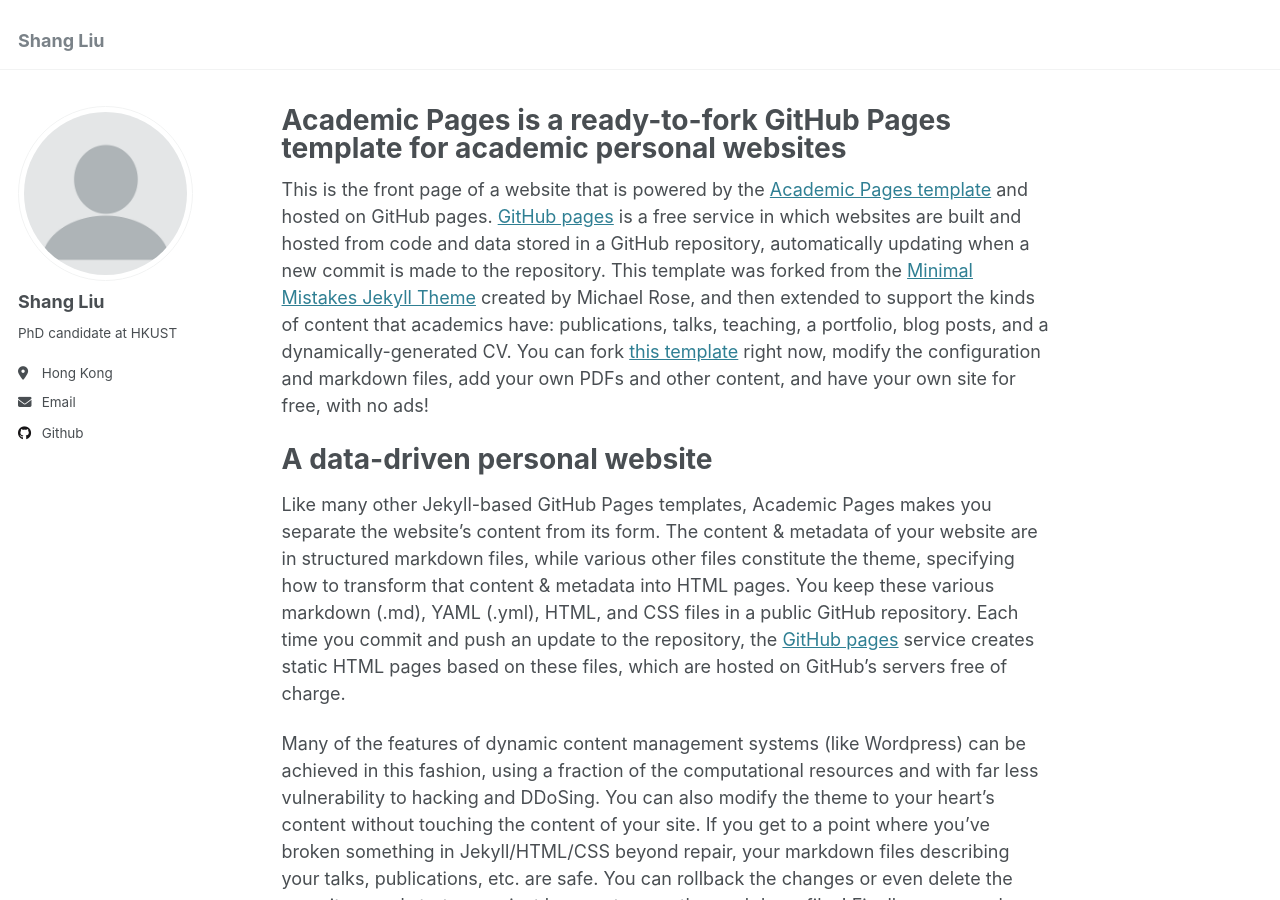
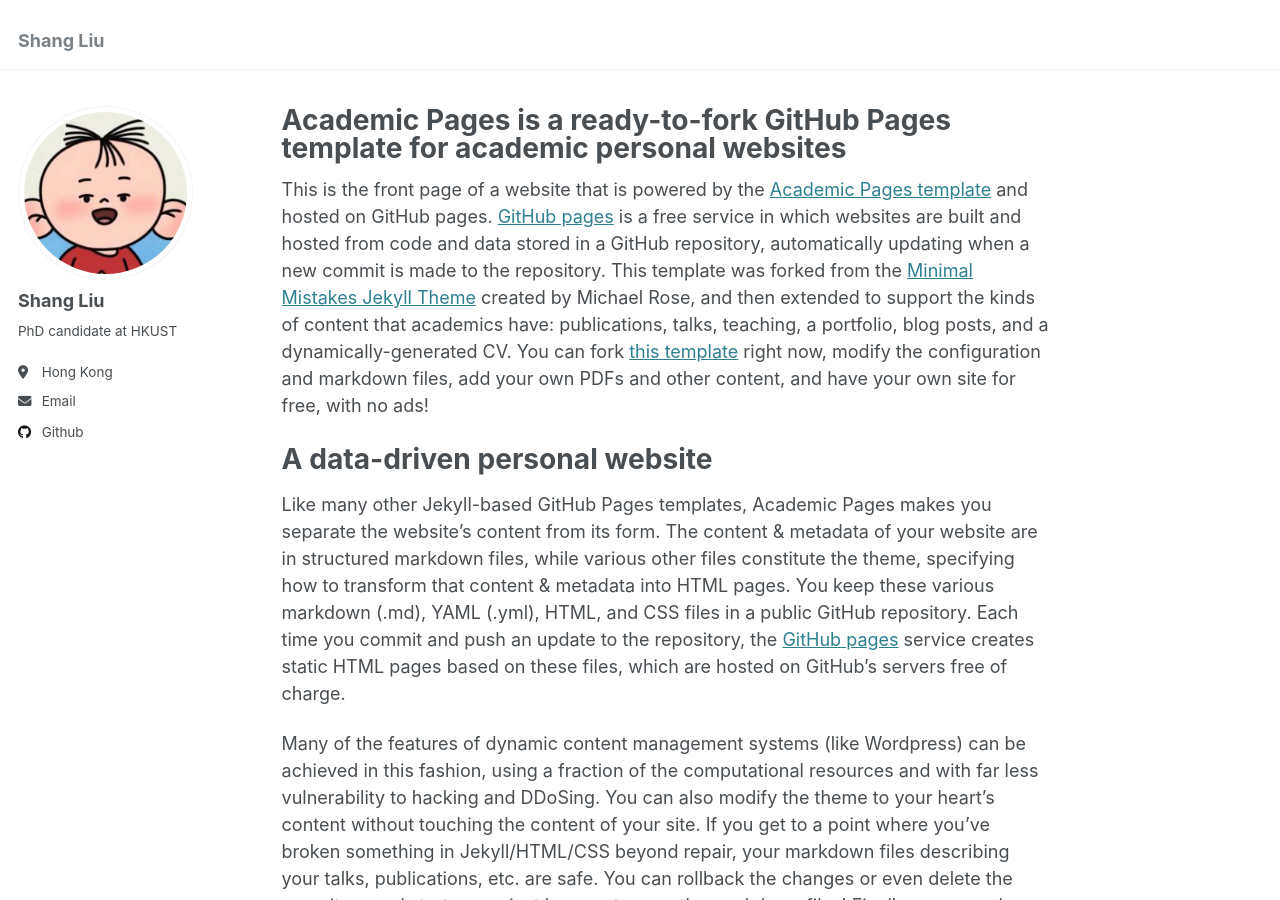
Before and after one commit to DevinShang/DevinShang.github.io, a Jekyll site: the page built from _pages/about.md, in a window 1280 px wide and 900 px high. Built offline with Jekyll 4.4.1, drawn with Linux system fonts in a browser that asks for light colours.

Commit message:
Update _config.yml

```diff
--- a/_config.yml
+++ b/_config.yml
@@ -21,7 +21,7 @@
 #               Additional customization can be done by editing /_includes/author-profile.html
 author:
   # Biographic information
-  avatar           : "profile.png"
+  avatar           : "tutu.jpg"
   name             : "Shang Liu"
   pronouns         : # example: "she/her"
   bio              : "PhD candidate at HKUST"
```
